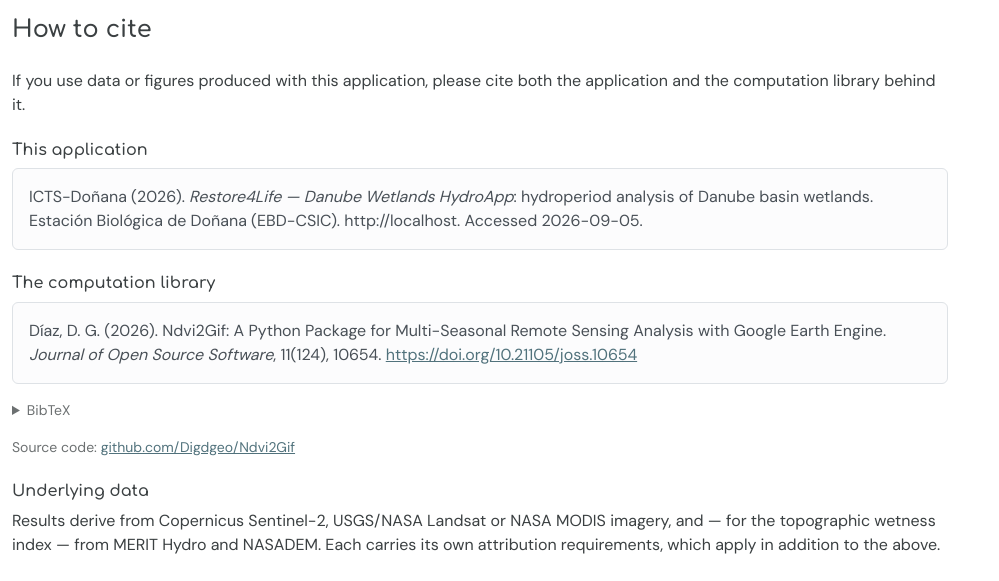
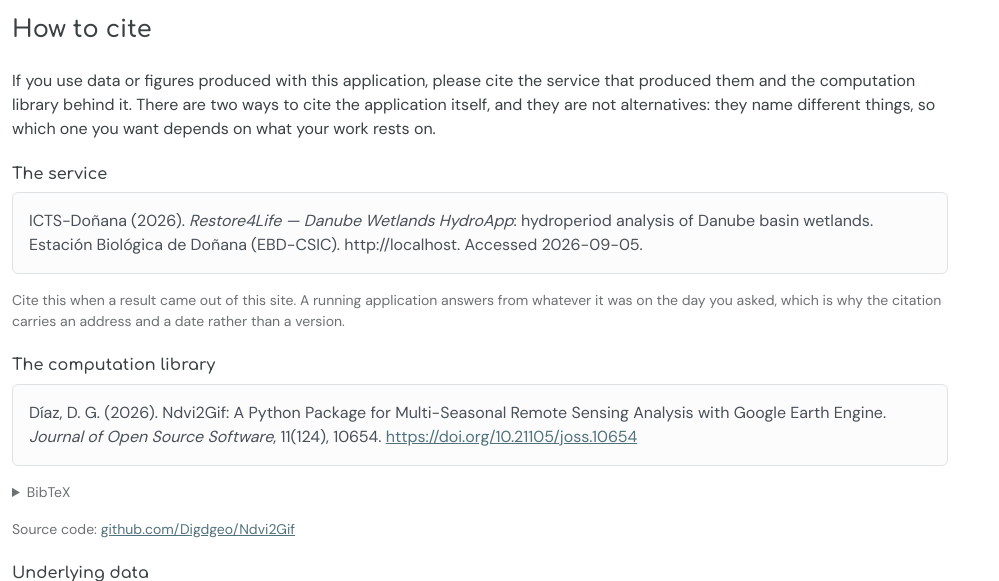
Before and after one commit to seguimientos-EBD/restore4life, a Django app: page /citation/ in a window 1280 px wide. Shown: the part 157-738 px from the top of the page, without its empty margins (0-999 px from the left). Run offline with Django 5.2, Linux system fonts and the light colour scheme; the visitor is signed in with stand-in values (Sample User, id 1); style sheets or scripts are compiled from the project's sources; some libraries are stand-ins or nearby versions.

Commit message:
Cite the service and the archived software as the two things they are
The page attributed the application to ICTS-Doñana, with an address and an
access date, which is the right way to cite a service: a running application
answers from whatever it was on the day it was asked. The Zenodo record that is
about to exist names Pablo and Diego and points at a frozen release. Those are
not competing attributions of one object, they are citations of two, and a
reader who needs one was being handed the other.

So the page now offers both, each with the case it covers: the service for a
result that came out of this site, the software for the tool itself or for work
that reproduces or builds on the code. The concept DOI is the one shown, since
it resolves to the latest release; the note says to cite a version's own DOI
when an analysis depends on that version.

The software block renders only once `ZENODO_DOI` is set, so nothing changes
until the first release is archived: a citation page is the last place that
should carry a dead DOI. Deploy note: the setting defaults to empty, so it has
to be added to the environment once Zenodo returns the concept DOI.

```diff
--- a/apps/generic/views.py
+++ b/apps/generic/views.py
@@ -34,6 +34,11 @@
 class CitationView(generic.TemplateView):
     template_name = "citation.html"
 
+    def get_context_data(self, **kwargs):
+        context = super().get_context_data(**kwargs)
+        context['zenodo_doi'] = settings.ZENODO_DOI
+        return context
+
 
 class FaqView(generic.TemplateView):
     template_name = "faq.html"
--- a/restore4life/settings.py
+++ b/restore4life/settings.py
@@ -28,6 +28,11 @@
 # Where the application answers from. The manual has to print it: much of its
 # audience meets it as a PDF, with no address bar to read it out of.
 APP_URL = config('APP_URL', default='https://restore4life.icts-donana.es')
+
+# Concept DOI of the archived software, which resolves to whichever release is
+# latest. Empty until the first release reaches Zenodo: while it is, the citation
+# page leaves the software out rather than printing a dead link.
+ZENODO_DOI = config('ZENODO_DOI', default='')
 
 LOGIN_URL = 'login'
 LOGIN_REDIRECT_URL = "/"
--- a/templates/citation.html
+++ b/templates/citation.html
@@ -7,15 +7,36 @@
     <div class="col-lg-9">
         <h2 class="h4 mb-4">How to cite</h2>
 
-        <p>If you use data or figures produced with this application, please cite both the
-        application and the computation library behind it.</p>
+        <p>If you use data or figures produced with this application, please cite the service that
+        produced them and the computation library behind it. There are two ways to cite the
+        application itself, and they are not alternatives: they name different things, so which one
+        you want depends on what your work rests on.</p>
 
-        <h3 class="h6 mt-4">This application</h3>
+        <h3 class="h6 mt-4">The service</h3>
         <div class="alert alert-light border" role="alert">
             ICTS-Doñana ({% now "Y" %}). <em>Restore4Life — Danube Wetlands HydroApp</em>: hydroperiod
             analysis of Danube basin wetlands. Estación Biológica de Doñana (EBD-CSIC).
             {{ request.scheme }}://{{ request.get_host }}. Accessed {% now "Y-m-d" %}.
         </div>
+        <p class="small text-muted">Cite this when a result came out of this site. A running
+        application answers from whatever it was on the day you asked, which is why the citation
+        carries an address and a date rather than a version.</p>
+
+        {# The software block waits for `ZENODO_DOI`, which is empty until the first release is #}
+        {# archived: a citation page is the last place that should carry a dead DOI. The year is #}
+        {# the release year, not the current one, so that it does not move with the clock. #}
+        {% if zenodo_doi %}
+        <h3 class="h6 mt-4">The software</h3>
+        <div class="alert alert-light border" role="alert">
+            Flores Martín, P., &amp; García Díaz, D. (2026). <em>Restore4Life — Danube Wetlands
+            HydroApp</em>. Zenodo.
+            <a href="https://doi.org/{{ zenodo_doi }}" target="_blank" rel="noopener">https://doi.org/{{ zenodo_doi }}</a>
+        </div>
+        <p class="small text-muted">Cite this when you cite the tool itself, or when you reproduce
+        or build on the code. This is the concept DOI, which always resolves to the latest archived
+        release; if an analysis depends on one particular version, cite that version's own DOI
+        instead, which Zenodo gives alongside it.</p>
+        {% endif %}
 
         <h3 class="h6 mt-4">The computation library</h3>
         <div class="alert alert-light border" role="alert">
```
